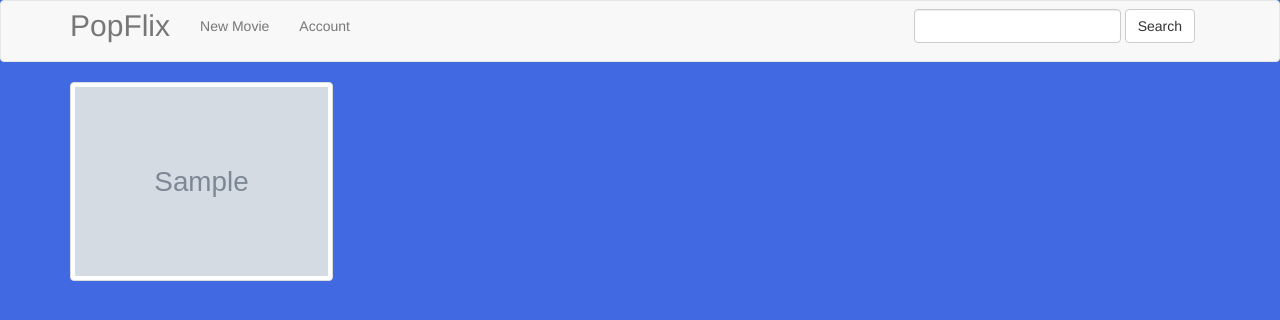
After one commit to JohnWPark/popflix, a Rails app: page /movies/search in a window 1280 px wide. The commit adds this page. Shown: the top 320 px of the page. Run offline with Rails 7, Linux system fonts and the light colour scheme; a user stored in the database is signed in; tables that the repository leaves empty hold one stand-in row (values such as "Sample post"); grey boxes marked "Sample" are stand-in pictures; style sheets or scripts are compiled from the project's sources; parts of the project's set-up code (start-up, migrations or seed data) failed here and were passed over; some libraries are stand-ins or nearby versions.

Commit message:
Add searchkick gem and implement search functionality

```diff
--- a/pop_flix/app/controllers/movies_controller.rb
+++ b/pop_flix/app/controllers/movies_controller.rb
@@ -1,6 +1,14 @@
 class MoviesController < ApplicationController
   before_action :set_movie, only: [:show, :edit, :update, :destroy]
   before_action :authenticate_user!, except: [:index, :show]
+
+  def search
+    if params[:search].present?
+      @movies = Movie.search(params[:search])
+    else
+      @movies = Movie.all
+    end
+  end
 
   def index
     @movies = Movie.all
--- a/pop_flix/app/models/movie.rb
+++ b/pop_flix/app/models/movie.rb
@@ -1,4 +1,5 @@
 class Movie < ActiveRecord::Base
+  searchkick
   belongs_to :user
   has_many :reviews
 
--- a/pop_flix/app/views/layouts/_header.html.erb
+++ b/pop_flix/app/views/layouts/_header.html.erb
@@ -16,14 +16,17 @@
         <% if user_signed_in? %>
           <li><%= link_to "New Movie", new_movie_path, class: "active" %></li>
           <li><%= link_to "Account", edit_user_registration_path %></li>
+        <% else %>
+          <li><%= link_to "Sign Up", new_user_registration_path, class: "active" %></li>
+          <li><%= link_to "Sign In", new_user_session_path, class: "active" %></li>
         <% end %>
       </ul>
-      <form class="navbar-form navbar-right" role="search">
-        <div class="form-group">
-          <input type="text" class="form-control" placeholder="Search">
-        </div>
-        <button type="submit" class="btn btn-default">Submit</button>
-      </form>
+      <%= form_tag search_movies_path, method: :get, class: "navbar-form navbar-right", role: "search" do %>
+        <p>
+          <%= text_field_tag :search, params[:search], class: "form-control" %>
+          <%= submit_tag "Search", name: nil, class: "btn btn-default" %>
+        </p>
+      <% end %>
     </div><!--/.navbar-collapse -->
   </div><!--/.container-fluid -->
 </nav>
--- /dev/null
+++ b/pop_flix/app/views/movies/search.html.erb
@@ -0,0 +1,9 @@
+<div class="row">
+  <% @movies.each do |movie| %>
+    <div class="col-sm-6 col-md-3">
+      <div class="thumbnail">
+        <%= link_to (image_tag movie.image.url(:medium), class: 'image'), movie %>
+      </div>
+    </div>
+  <% end %>
+</div>
--- a/pop_flix/config/routes.rb
+++ b/pop_flix/config/routes.rb
@@ -3,6 +3,9 @@ Rails.application.routes.draw do
   devise_for :users
 
   resources :movies do
+    collection do
+      get 'search'
+    end
     resources :reviews, except: [:show, :index]
   end
 
```
Also changed, not shown: pop_flix/Gemfile, pop_flix/Gemfile.lock.
